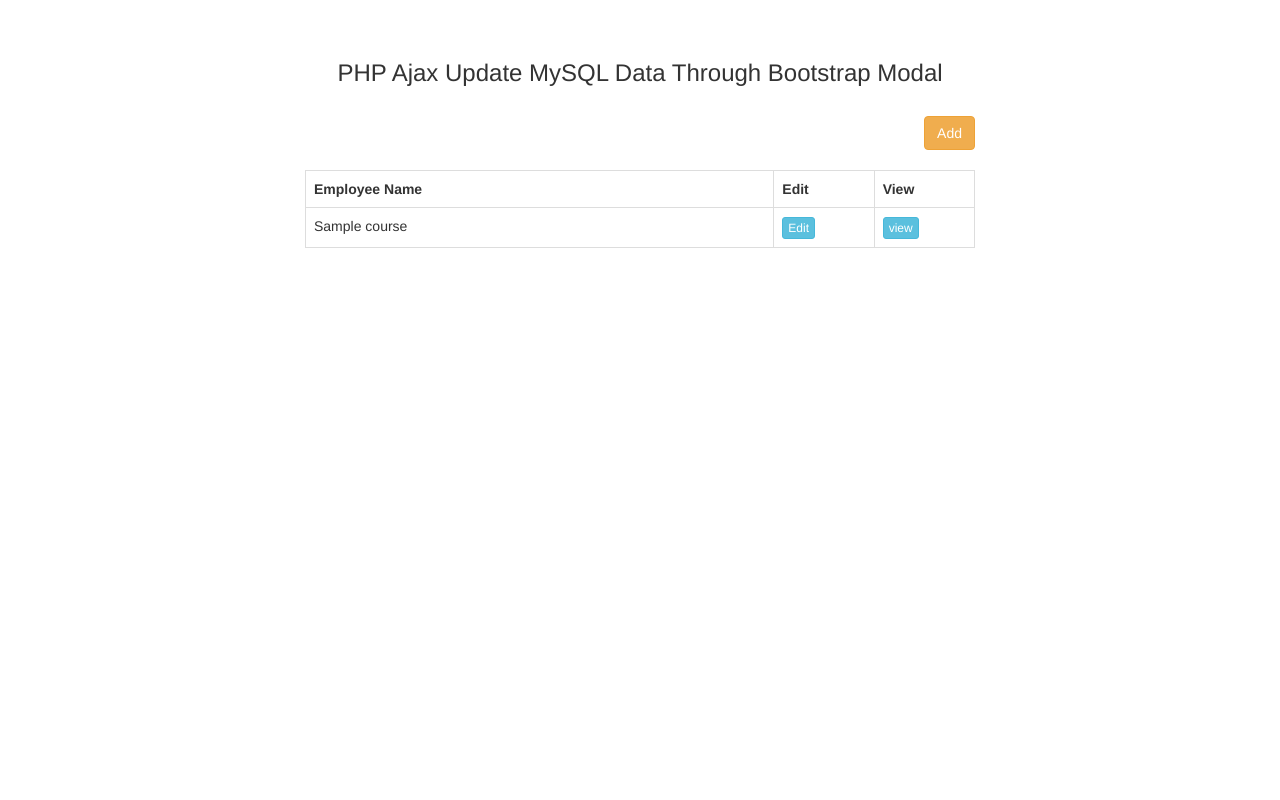
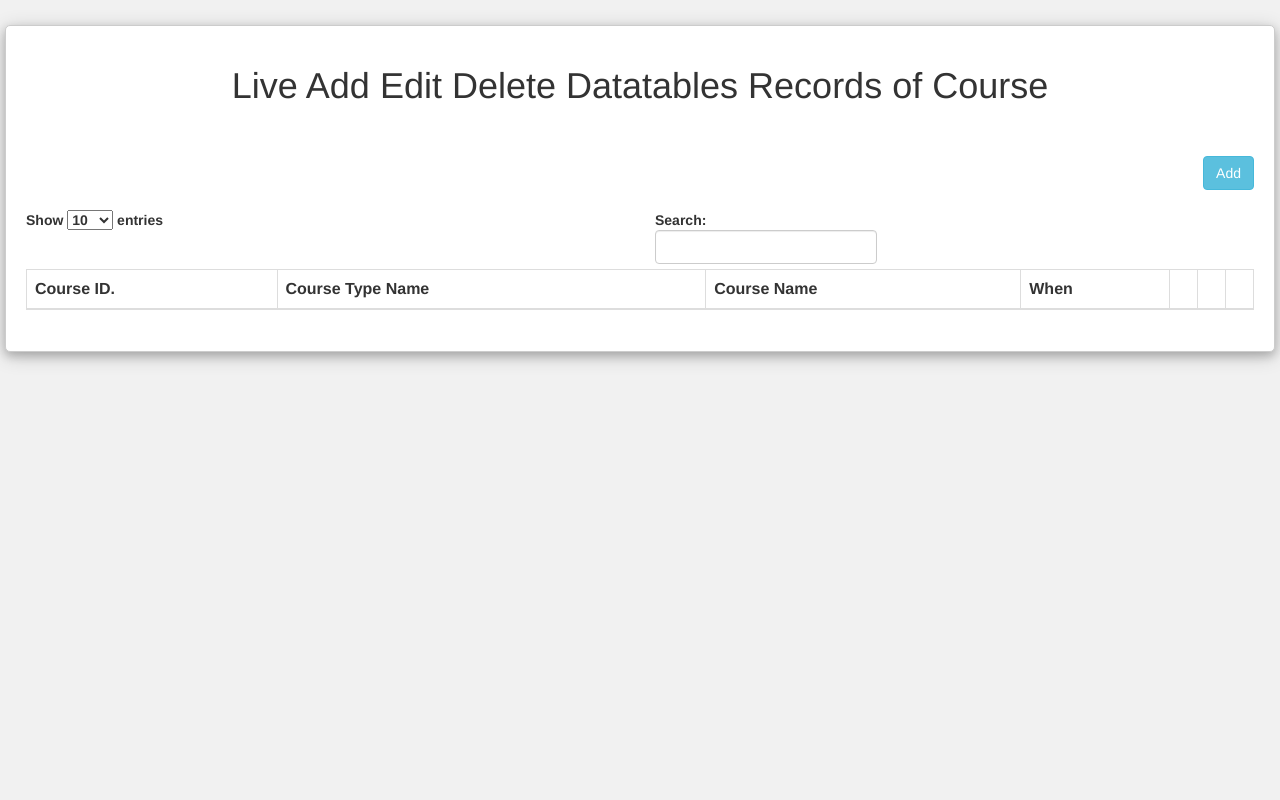
Before and after one commit to XaySouvannalath/CrowneApplication, a PHP site: page /index_course.php in a window 1280 px wide. Run offline with PHP 8.4, Linux system fonts and the light colour scheme; tables that the repository leaves empty or names only in its code hold one stand-in row (values such as "Sample post"); data that the repository does not hold is empty; some libraries are stand-ins or nearby versions.

Commit message:
complete 1. Show Course 2. Delete Course

```diff
--- a/index_course.php
+++ b/index_course.php
@@ -1,47 +1,68 @@
 <?php
+include './classQuery.php';
+myDatabase();
+//echo getAutoID("Course", "tb_course", "CSE", -3);
 $connect = mysqli_connect("localhost", "root", "", "nbs");
- $query = "SELECT * FROM tb_course ORDER BY id DESC";
- $result = mysqli_query($connect, $query);
+$sql = "select * from tb_coursetype";
+$objResult = mysqli_query($connect, $sql);
 ?>
- <!DOCTYPE html>
 <html>
     <head>
         <title>Course</title>
         <script src="https://ajax.googleapis.com/ajax/libs/jquery/2.2.0/jquery.min.js"></script>
         <link rel="stylesheet" href="https://maxcdn.bootstrapcdn.com/bootstrap/3.3.6/css/bootstrap.min.css" />
         <script src="https://maxcdn.bootstrapcdn.com/bootstrap/3.3.6/js/bootstrap.min.js"></script>
+        <link rel="stylesheet" href="https://www.w3schools.com/w3css/4/w3.css">
+        <script src="https://code.jquery.com/jquery-1.12.4.js"></script>
+        <link rel="stylesheet" href="https://maxcdn.bootstrapcdn.com/bootstrap/3.3.7/css/bootstrap.min.css" />
+        <script src="https://cdn.datatables.net/1.10.15/js/jquery.dataTables.min.js"></script>
+        <script src="https://cdn.datatables.net/1.10.15/js/dataTables.bootstrap.min.js"></script>
+        <link rel="stylesheet" href="https://cdnjs.cloudflare.com/ajax/libs/bootstrap-datepicker/1.6.4/css/bootstrap-datepicker.css" />
+        <script src="https://cdnjs.cloudflare.com/ajax/libs/bootstrap-datepicker/1.6.4/js/bootstrap-datepicker.js"></script>
+        <style>
+            body
+            {
+                margin:0;
+                padding:0;
+                background-color:#f1f1f1;
+            }
+            .box
+            {
+                width:1270px;
+                padding:20px;
+                background-color:#fff;
+                border:1px solid #ccc;
+                border-radius:5px;
+                margin-top:25px;
+                box-sizing:border-box;
+            }
+        </style>
     </head>
     <body>
-           <br /><br />
-           <div class="container" style="width:700px;">
-                <h3 align="center">PHP Ajax Update MySQL Data Through Bootstrap Modal</h3>
+
+        <div class="container box w3-card-4">
+            <h1 align="center">Live Add Edit Delete Datatables Records of Course</h1>
             <br />
-                <div class="table-responsive">
+            <div class="table-responsive ">
+                <br />
                 <div align="right">
-                          <button type="button" name="add" id="add" data-toggle="modal" data-target="#add_data_Modal" class="btn btn-warning">Add</button>
+                    <button type="button" name="add" id="add" data-toggle="modal" data-target="#add_data_Modal" class="btn btn-info">Add</button>
                 </div>
                 <br />
-                     <div id="employee_table">
-                          <table class="table table-bordered">
+                <div id="alert_message"></div>
+                <table id="user_data" class="table table-bordered table-striped table-responsive">
+                    <thead>
                         <tr>
-                                    <th width="70%">Employee Name</th>
-                                    <th width="15%">Edit</th>
-                                    <th width="15%">View</th>
+                            <th>Course ID.</th>
+                            <th>Course Type Name</th>
+                            <th>Course Name</th>
+                            <th>When</th>
+                            <th></th>
+                            <th></th>
+                            <th></th>
                         </tr>
-                               <?php
-                               while($row = mysqli_fetch_array($result))
-                               {
-                               ?>
-                               <tr>
-                                    <td><?php echo $row["name"]; ?></td>
-                                    <td><input type="button" name="edit" value="Edit" id="<?php echo $row["id"]; ?>" class="btn btn-info btn-xs edit_data" /></td>
-                                    <td><input type="button" name="view" value="view" id="<?php echo $row["id"]; ?>" class="btn btn-info btn-xs view_data" /></td>
-                               </tr>
-                               <?php
-                               }
-                               ?>
+                    </thead>
                 </table>
-                     </div>
             </div>
         </div>
     </body>
@@ -51,9 +72,9 @@
         <div class="modal-content">
             <div class="modal-header">
                 <button type="button" class="close" data-dismiss="modal">&times;</button>
-                     <h4 class="modal-title">Employee Details</h4>
+                <h4 class="modal-title">Course Details</h4>
             </div>
-                <div class="modal-body" id="employee_detail">
+            <div class="modal-body" id="course_detail">
             </div>
             <div class="modal-footer">
                 <button type="button" class="btn btn-default" data-dismiss="modal">Close</button>
@@ -61,8 +82,8 @@
         </div>
     </div>
 </div>
+
 <div id="add_data_Modal" class="modal fade">
-
     <div class="modal-dialog">
         <div class="modal-content">
             <div class="modal-header">
@@ -71,26 +92,25 @@
             </div>
             <div class="modal-body">
                 <form method="post" id="insert_form">
-                          <label>Enter Employee Name</label>
-                          <input type="text" name="name" id="name" class="form-control" />
+                    <label>Auto ID. Has Been Set.</label>
+                    <input type="text" name="courseid" id="courseid" class="form-control" />
                     <br />
-                          <label>Enter Employee Address</label>
-                          <textarea name="address" id="address" class="form-control"></textarea>
-                          <br />
-                          <label>Select Gender</label>
-                          <select name="gender" id="gender" class="form-control">
-                               <option value="Male">Male</option>
-                               <option value="Female">Female</option>
+                    <label>Select Course Type</label>
+                    <select name="coursetypeid" id="coursetypeid" class="form-control">
+                        <?php while ($row = mysqli_fetch_array($objResult)){?>
+                        <option value="<?php echo $row[0]; ?>"><?php echo $row[1]; ?></option>
+                        <?php } ?>
                     </select>
                     <br />
-                          <label>Enter Designation</label>
-                          <input type="text" name="designation" id="designation" class="form-control" />
+                    <label>Enter Course Name</label>
+                    <input type="text" name="coursename" id="coursename" class="form-control" />
                     <br />
-                          <label>Enter Age</label>
-                          <input type="text" name="age" id="age" class="form-control" />
+                    <label>Enter When to train</label>
+                    <input type="text" name="when" id="when" class="form-control" />
                     <br />
-                          <input type="hidden" name="employee_id" id="employee_id" />
+                    <input type="hidden" name="course_id" id="course_id" />
                     <input type="submit" name="insert" id="insert" value="Insert" class="btn btn-success" />
+                    <input type="button" id="test" value="click">
                 </form>
             </div>
             <div class="modal-footer">
@@ -99,80 +119,53 @@
         </div>
     </div>
 </div>
- <script>
- $(document).ready(function(){
-      $('#add').click(function(){
+<script type="text/javascript">
+    $(document).ready(function () {
+        $('#add').click(function () {
             $('#insert').val("Insert");
             $('#insert_form')[0].reset();
         });
-      $(document).on('click', '.edit_data', function(){
-           var employee_id = $(this).attr("id");
-           $.ajax({
-                url:"fetch.php",
-                method:"POST",
-                data:{employee_id:employee_id},
-                dataType:"json",
-                success:function(data){
-                     $('#name').val(data.name);
-                     $('#address').val(data.address);
-                     $('#gender').val(data.gender);
-                     $('#designation').val(data.designation);
-                     $('#age').val(data.age);
-                     $('#employee_id').val(data.id);
-                     $('#insert').val("Update");
-                     $('#add_data_Modal').modal('show');
-                }
-           });
-      });
-      $('#insert_form').on("submit", function(event){
-           event.preventDefault();
-           if($('#name').val() == "")
+
+        //fetch_data();
+        fetch_data();
+        function fetch_data()
         {
-                alert("Name is required");
-           }
-           else if($('#address').val() == '')
-           {
-                alert("Address is required");
-           }
-           else if($('#designation').val() == '')
-           {
-                alert("Designation is required");
-           }
-           else if($('#age').val() == '')
-           {
-                alert("Age is required");
-           }
-           else
-           {
-                $.ajax({
-                     url:"insert.php",
-                     method:"POST",
-                     data:$('#insert_form').serialize(),
-                     beforeSend:function(){
-                          $('#insert').val("Inserting");
-                     },
-                     success:function(data){
-                          $('#insert_form')[0].reset();
-                          $('#add_data_Modal').modal('hide');
-                          $('#employee_table').html(data);
+
+            var dataTable = $('#user_data').DataTable({
+                "processing": true,
+                "serverSide": true,
+                "order": [],
+                "ajax": {
+                    url: "fetch_course.php",
+                    type: "POST"
                 }
             });
         }
-      });
-      $(document).on('click', '.view_data', function(){
-           var employee_id = $(this).attr("id");
-           if(employee_id != '')
+        $(document).on('click', '.delete', function () {
+            var id = $(this).attr("id");
+            alert(id);
+            if (confirm("Are you sure you want to remove this ID. = '" + id + "'?"))
             {
                 $.ajax({
-                     url:"select.php",
-                     method:"POST",
-                     data:{employee_id:employee_id},
-                     success:function(data){
-                          $('#employee_detail').html(data);
-                          $('#dataModal').modal('show');
+                    url: "delete_course.php",
+                    method: "POST",
+                    data: {id: id},
+                    success: function (data) {
+                        $('#alert_message').html('<div class="alert alert-success">' + data + '</div>');
+                        $('#user_data').DataTable().destroy();
+                        fetch_data();
                     }
                 });
+                setInterval(function () {
+                    $('#alert_message').html('');
+                }, 5000);
             }
         });
+           $(document).on('click', '#test',function(){
+               var cid = $('#course_id').text();
+               alert(cid);
+           });
+
+
     });
 </script>
```
Lines whose indentation alone changed are shown as unchanged.
